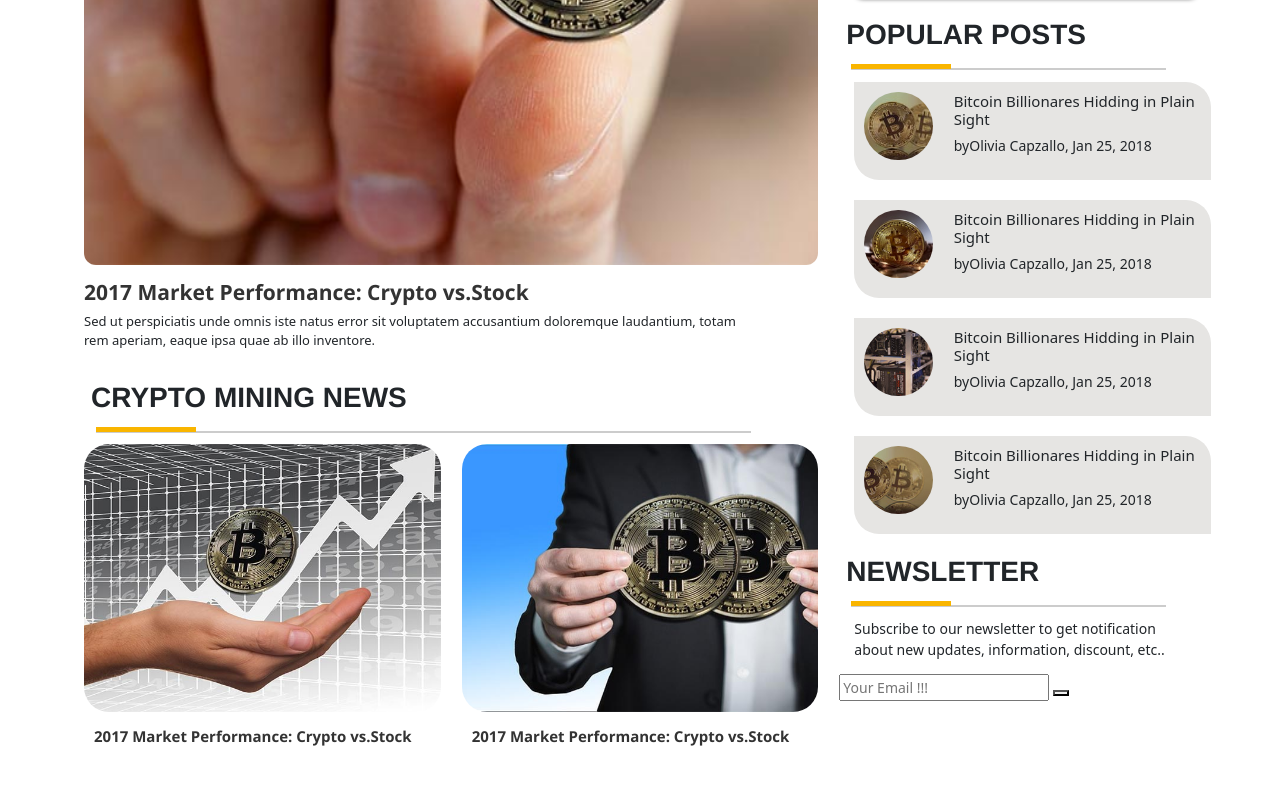
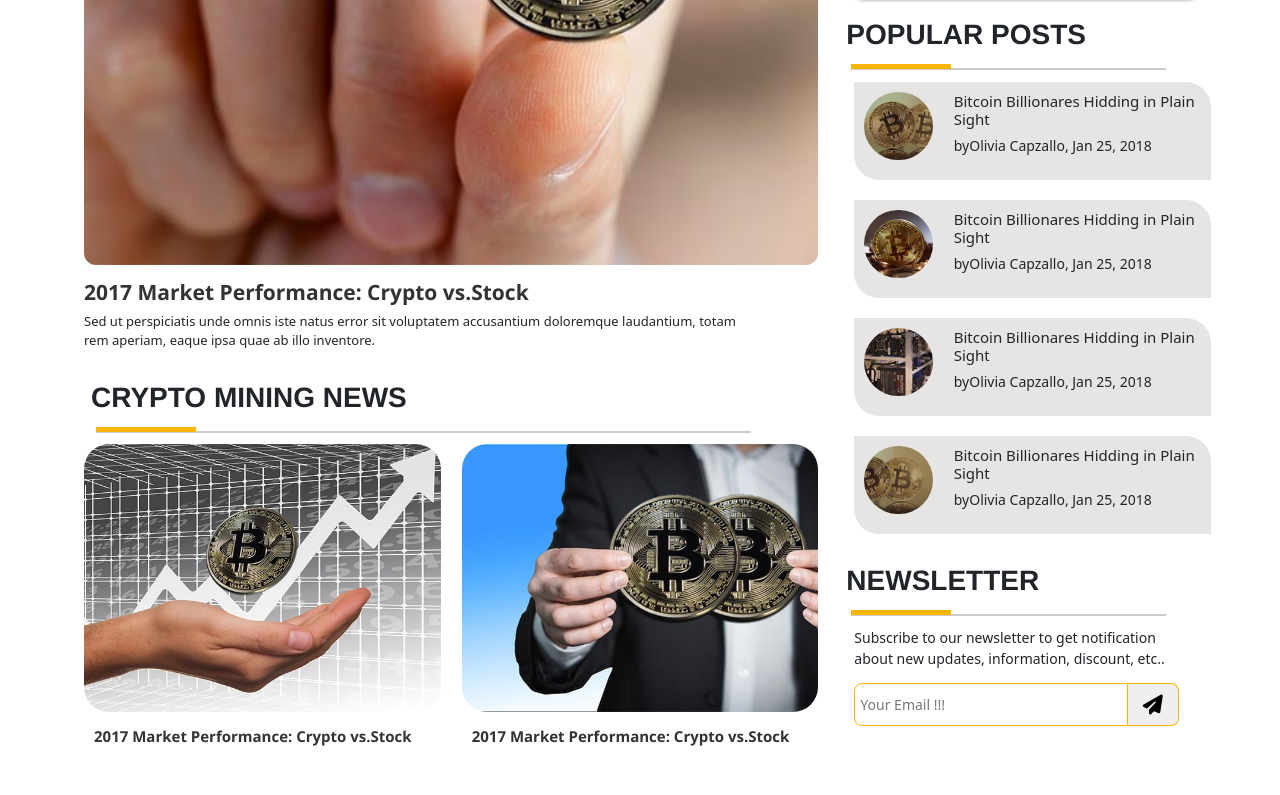
Before and after one commit to RNCstar/CriptoWEB, a plain HTML site: page index.html in a window 1280 px wide. Shown: the part 910-1705 px from the top of the page. Drawn offline with nearby package versions, Linux system fonts and the light colour scheme.

Commit message:
finish main

```diff
--- a/Style/mediaQuery.css
+++ b/Style/mediaQuery.css
@@ -111,6 +111,42 @@
         /* font-size: 14px; */
         /* font-weight: bolder; */
     }
+
+    .styleFormMain {
+        margin-left: 15px;
+    }
+
+    .styleFormMain button {
+        transition: color 0.3s ease-in-out;
+    }
+
+    .styleFormMain button:hover {
+        color: #F9B500;
+    }
+
+    .styleFormMain input {
+        border: 1px solid #F9B500;
+        width: 80%;
+        padding: 10px 5px;
+        border-radius: 8px 0 0px 8px;
+    }
+
+    .styleFormMain button {
+        border: 1px solid #F9B500;
+        border-left: none;
+        border-radius: 0px 8px 8px 0px;
+        /* pad */
+        font-size: 20px;
+        padding: 5.5px 15px;
+    }
+
+    .styleFormMain i {
+        font-size: 20px;
+    }
+
+    .newsletter {
+        margin-top: 30px;
+    }
 }
 
 /* =========================================== */
--- a/index.html
+++ b/index.html
@@ -3,6 +3,11 @@
   <head>
     <meta charset="UTF-8" />
     <meta name="viewport" content="width=device-width, initial-scale=1.0" />
+    <!-- font awesome -->
+    <script
+      src="https://kit.fontawesome.com/91ab0460fc.js"
+      crossorigin="anonymous"
+    ></script>
     <!-- JQuery -->
     <script src="https://ajax.googleapis.com/ajax/libs/jquery/3.7.1/jquery.min.js"></script>
     <!-- bootstrap -->
@@ -259,18 +264,23 @@
                   </div>
                 </div>
               </div>
-              <h2 class="ms-2 underTitle mt-4">NEWSLETTER</h2>
+              <h2 class="ms-2 underTitle newsletter">NEWSLETTER</h2>
               <p id="lastPRight">
                 Subscribe to our newsletter to get notification about new
                 updates, information, discount, etc..
               </p>
-              <form action="#">
+              <form
+                action="#"
+                class="d-flex flex-row justify-content-start align-items-center styleFormMain"
+              >
                 <input
                   type="email"
                   class="mainEmailInput"
                   placeholder="Your Email !!!"
                 />
-                <button type="button"><i></i></button>
+                <button type="button">
+                  <i class="fa fa-paper-plane"></i>
+                </button>
               </form>
             </div>
           </div>
```
